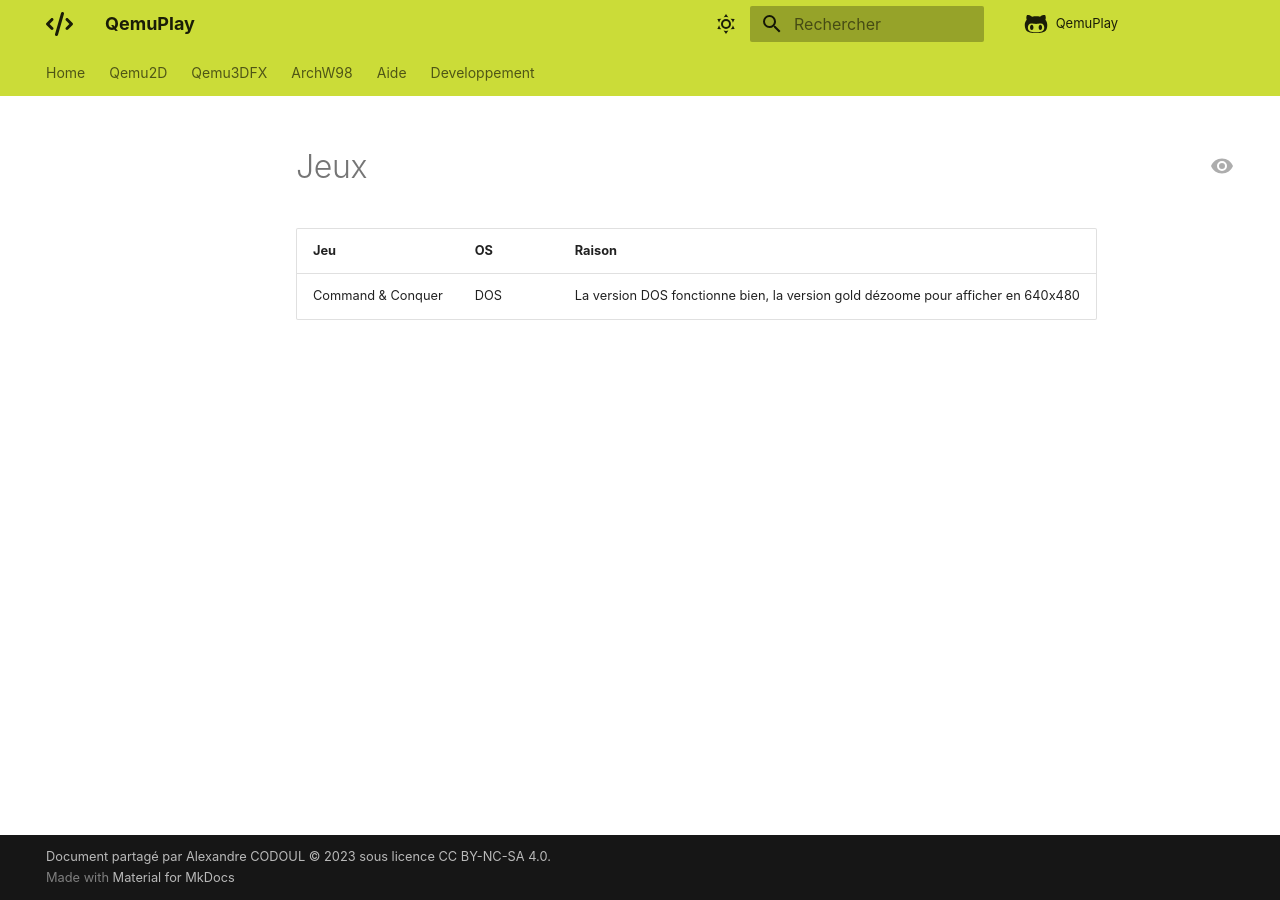
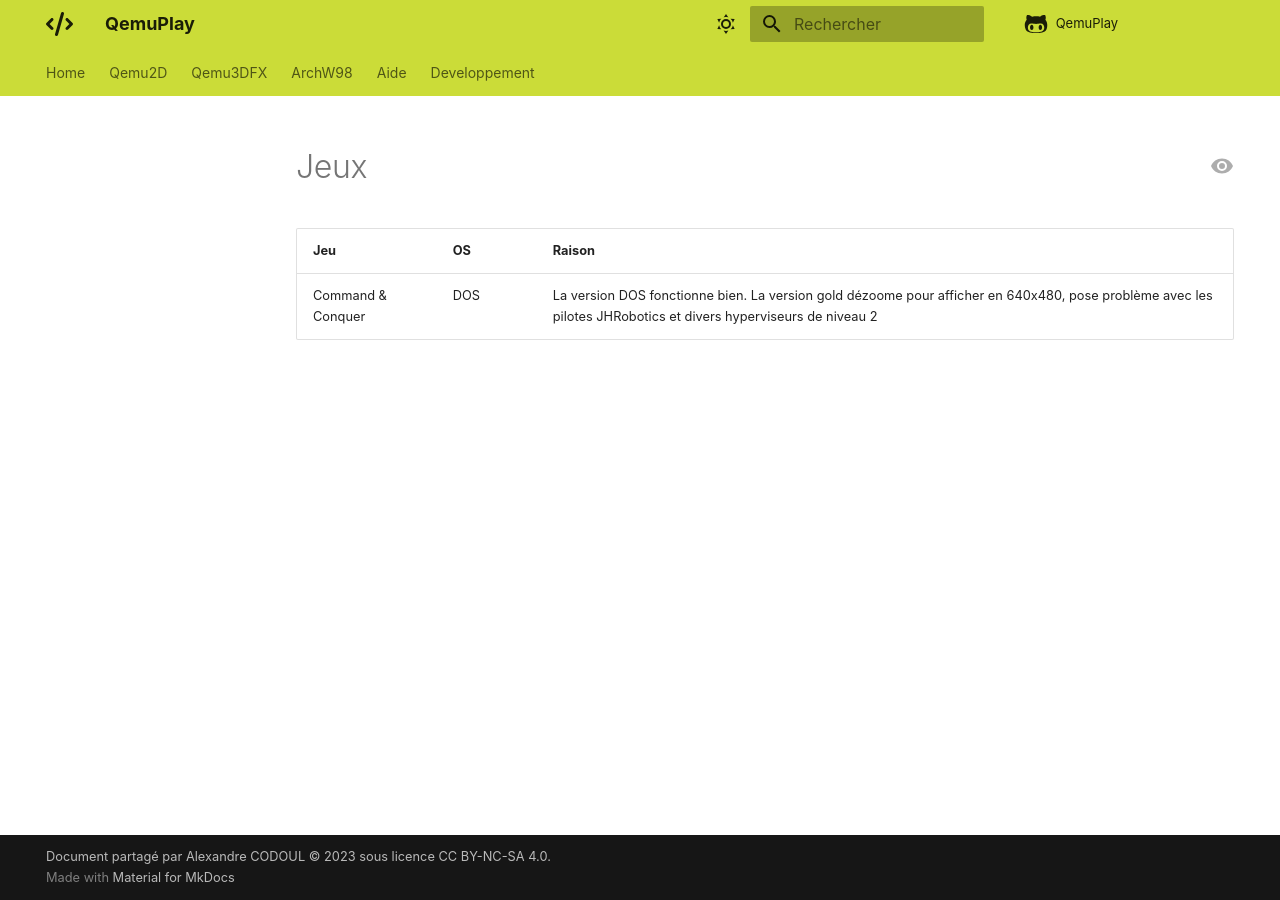
Before and after one commit to daerlnaxe/QemuPlay, an MkDocs documentation site: the page built from docs/90-developpement/Jeux.md, in a window 1280 px wide. Built offline with MkDocs 1.6.1 and Material for MkDocs 9.7.7, drawn with Linux system fonts in a browser that asks for light colours; comment, search, counter and statistics services are not loaded.

Commit message:
Update Jeux.md

```diff
--- a/docs/90-developpement/Jeux.md
+++ b/docs/90-developpement/Jeux.md
@@ -1,3 +1,3 @@
 |Jeu|OS|Raison|
 |-|-|-|
-| Command & Conquer | DOS | La version DOS fonctionne bien, la version gold dézoome pour afficher en 640x480  |
+| Command & Conquer | DOS | La version DOS fonctionne bien. La version gold dézoome pour afficher en 640x480, pose problème avec les pilotes JHRobotics et divers hyperviseurs de niveau 2  |
```
